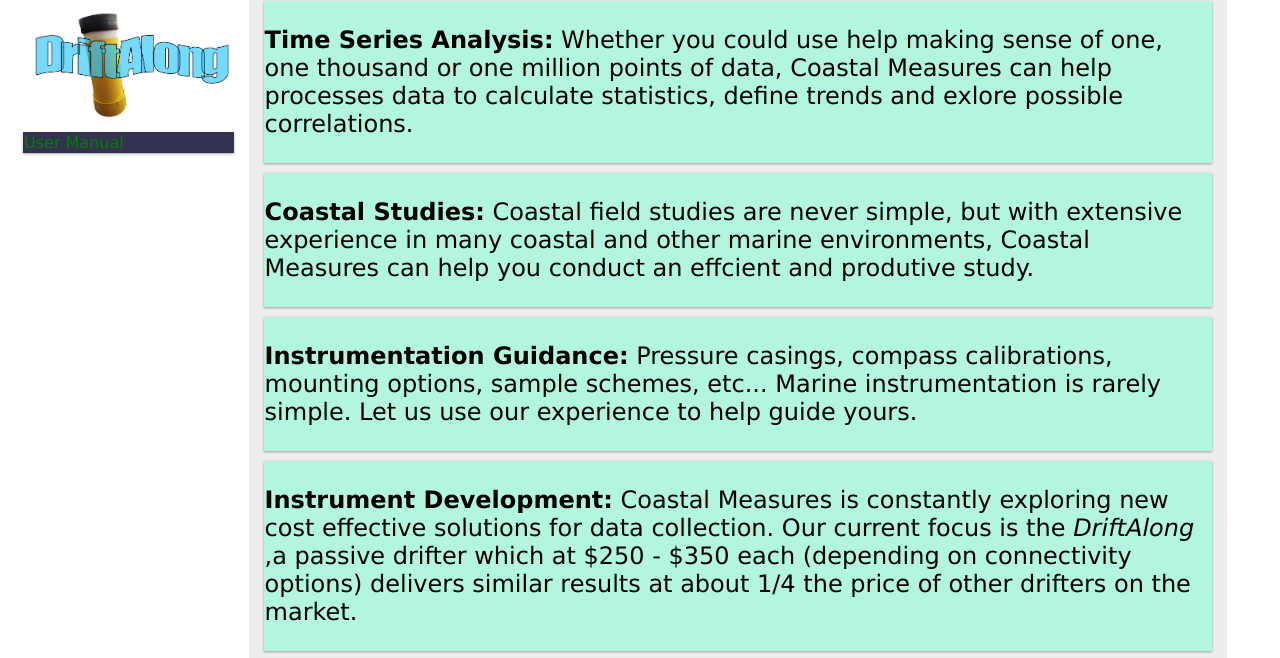
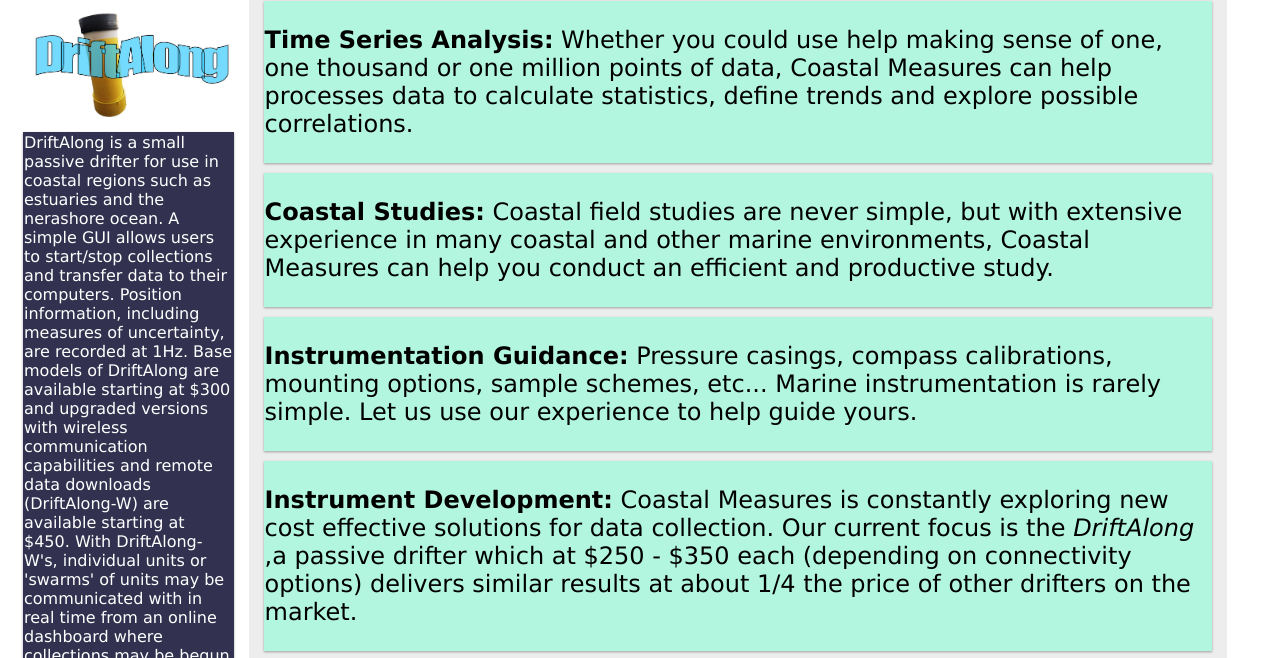
Before and after one commit to jlhumbe/CoastalMeasures, a plain HTML site: page index.html in a window 1280 px wide. Shown: the part 631-1289 px from the top of the page. Drawn offline with Linux system fonts and the light colour scheme.

Commit message:
Remove DA user manual

```diff
--- a/index.html
+++ b/index.html
@@ -224,7 +224,7 @@ html {
 <div class="header">
     <h1><b><font color = "red">Coastal Measures LLC</font></b></h1>
     <h2>
-    Coastal & Enviromental Consulting<br>
+    Coastal & Environmental Consulting<br>
     Instrument Development <br>
     Seacoast, New Hampshire <br>
     </h2>
@@ -238,7 +238,8 @@ html {
         <img style="margin-bottom: 7px;" src="LOGO_CoastalMeasures.PNG" alt="Coastal Measures"/>
         <li style="text-align:center;font-size:xx-large"><a href=".." target="_self">Products</center></a></li>
         <img style="margin-bottom: 7px;" src="DAicon.jpg" alt="Coastal Measures"/>
-        <li><a href="https://github.com/jlhumbe/CoastalMeasures/raw/master/UserManual_DriftAlong.pdf" target="_self">User Manual</a></li>
+        <!-- <li><a href="https://github.com/jlhumbe/CoastalMeasures/raw/master/UserManual_DriftAlong.pdf" target="_self">User Manual</a></li> -->
+        <li>DriftAlong is a small passive drifter for use in coastal regions such as estuaries and the nerashore ocean. A simple GUI allows users to start/stop collections and transfer data to their computers. Position information, including measures of uncertainty, are recorded at 1Hz. Base models of DriftAlong are available starting at $300 and upgraded versions with wireless communication capabilities and remote data downloads (DriftAlong-W) are available starting at $450. With DriftAlong-W's, individual units or 'swarms' of units may be communicated with in real time from an online dashboard where collections may be begun or ended. Units or swarms may also be queried for their current position and status. Please <a href="https://joshhumberston.com/contact/" target="_self">contact us to learn more.</a> </li>
       </ul>
     </div>
 
@@ -251,9 +252,9 @@ html {
         <hr size="2" COLOR="yellow" noshade>
 
         <ul>
-        <li style="background-color: #B2F6DF ;color: black;margin-bottom: 10px;"><p class="big"><b>Time Series Analysis:</b> Whether you could use help making sense of one, one thousand or one million points of data, Coastal Measures can help processes data to calculate statistics, define trends and exlore possible correlations.</p></li>
+        <li style="background-color: #B2F6DF ;color: black;margin-bottom: 10px;"><p class="big"><b>Time Series Analysis:</b> Whether you could use help making sense of one, one thousand or one million points of data, Coastal Measures can help processes data to calculate statistics, define trends and explore possible correlations.</p></li>
 
-        <li style="background-color: #B2F6DF;color: black;margin-bottom: 10px;"><p class="big"><b>Coastal Studies:</b> Coastal field studies are never simple, but with extensive experience in many coastal and other marine environments, Coastal Measures can help you conduct an effcient and produtive study.</p></li>
+        <li style="background-color: #B2F6DF;color: black;margin-bottom: 10px;"><p class="big"><b>Coastal Studies:</b> Coastal field studies are never simple, but with extensive experience in many coastal and other marine environments, Coastal Measures can help you conduct an efficient and productive study.</p></li>
 
         <li style="background-color: #B2F6DF;color: black;margin-bottom: 10px;"><p class="big"><b>Instrumentation Guidance:</b> Pressure casings, compass calibrations, mounting options, sample schemes, etc... Marine instrumentation is rarely simple. Let us use our experience to help guide yours.</p></li>
 
```
